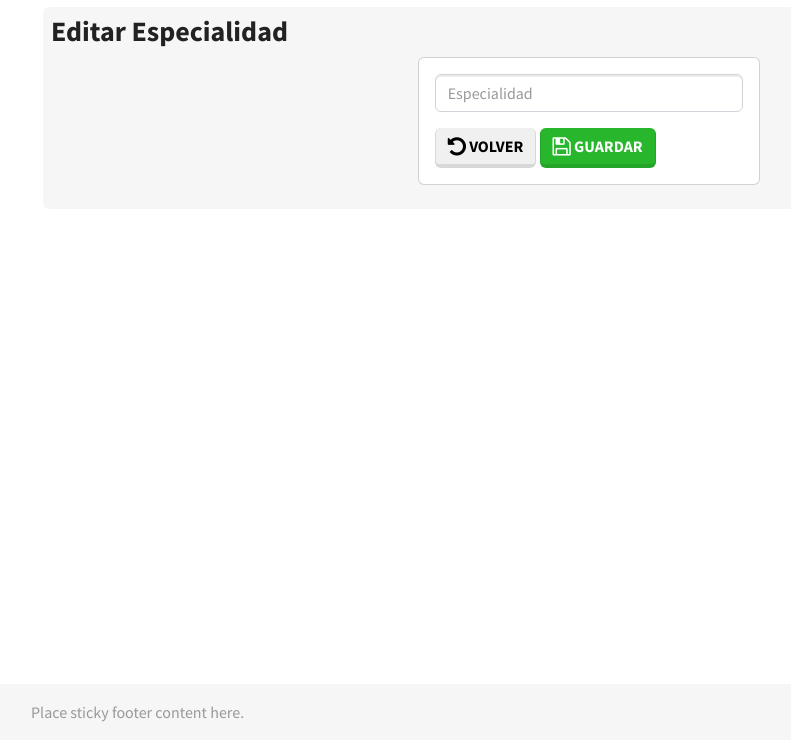
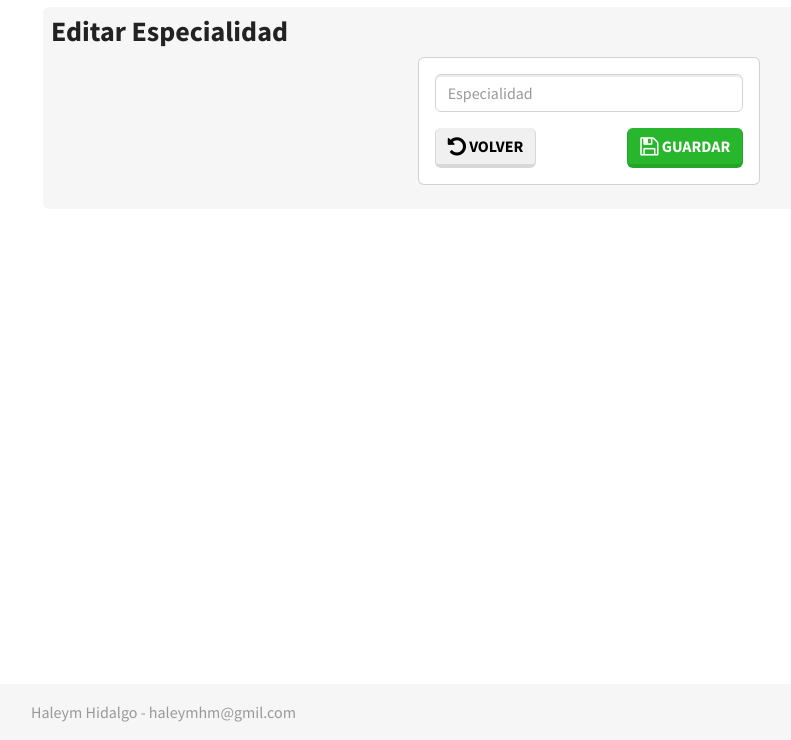
Before and after one commit to Haleymhm/python-fonasa, a Flask app: template templates/specialty/edit.html in a window 1280 px wide. Shown: the part 60-800 px from the top of the page, without its empty margins (51-842 px from the left). Run offline with Flask 2, Linux system fonts and the light colour scheme; the template is opened without the code that fills it, so the values that code supplies are empty; some libraries are stand-ins or nearby versions.

Commit message:
:construction: Ajustes Varios

```diff
--- a/templates/layout.html
+++ b/templates/layout.html
@@ -78,7 +78,7 @@
 
     <footer class="footer mt-auto py-3 bg-light">
       <div class="container">
-        <span class="text-muted">Place sticky footer content here.</span>
+        <span class="text-muted">Haleym Hidalgo - haleymhm@gmil.com</span>
       </div>
     </footer>
 
--- a/templates/specialty/edit.html
+++ b/templates/specialty/edit.html
@@ -12,9 +12,13 @@
                             <input type="text" name="fullname" value="{{specialty.1}}" class="form-control" placeholder="Especialidad">
                         </div>
 
-                        <div class="class="btn-group" role="group" aria-label="Basic example">
-                            <a href="/specialty" class="btn btn-secondary"><i class="fa fa-undo fa-lg"></i> Volver</a>
-                            <button type="submit" class="btn btn-success btn-block"><i class="fa fa-save fa-lg"></i> Guardar</button>
+                        <div class="row">
+                            <div class="col-md-6">
+                                <a href="/specialty" class="btn btn-secondary"><i class="fa fa-undo fa-lg"></i> Volver</a>
+                            </div>
+                            <div class="col-md-6" style="text-align: right;">
+                                <button type="submit" class="btn btn-success btn-block"><i class="fa fa-save fa-lg"></i> Guardar</button>
+                            </div>
                         </div>
                     </form>
                 </div>
```
Also changed, not shown: templates/institution/edit.html (+7 -3 lines), templates/specialist/edit.html (+7 -3 lines).
